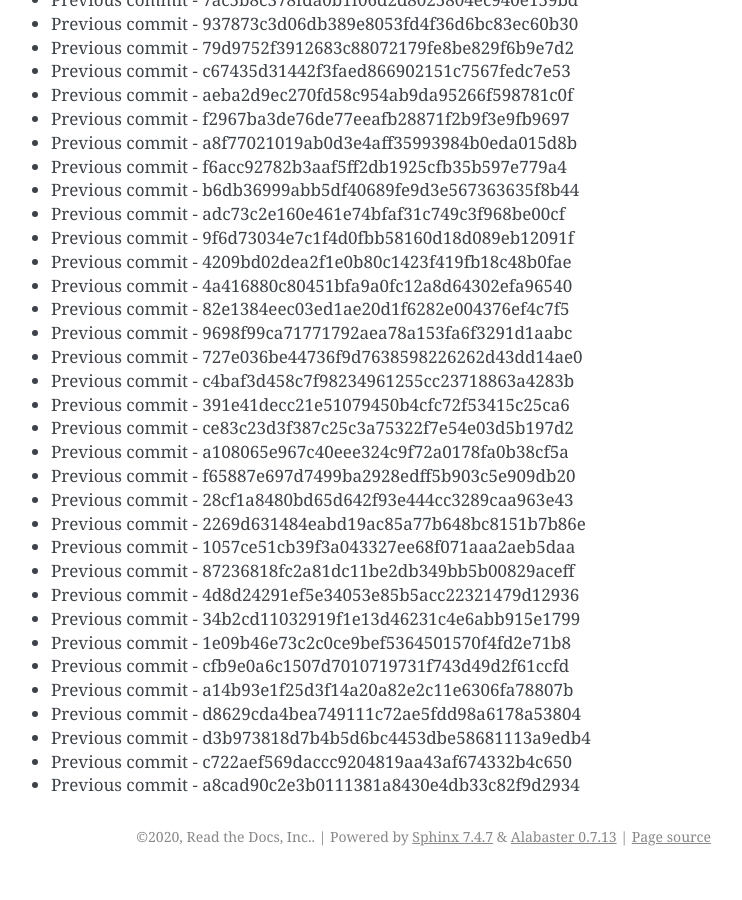
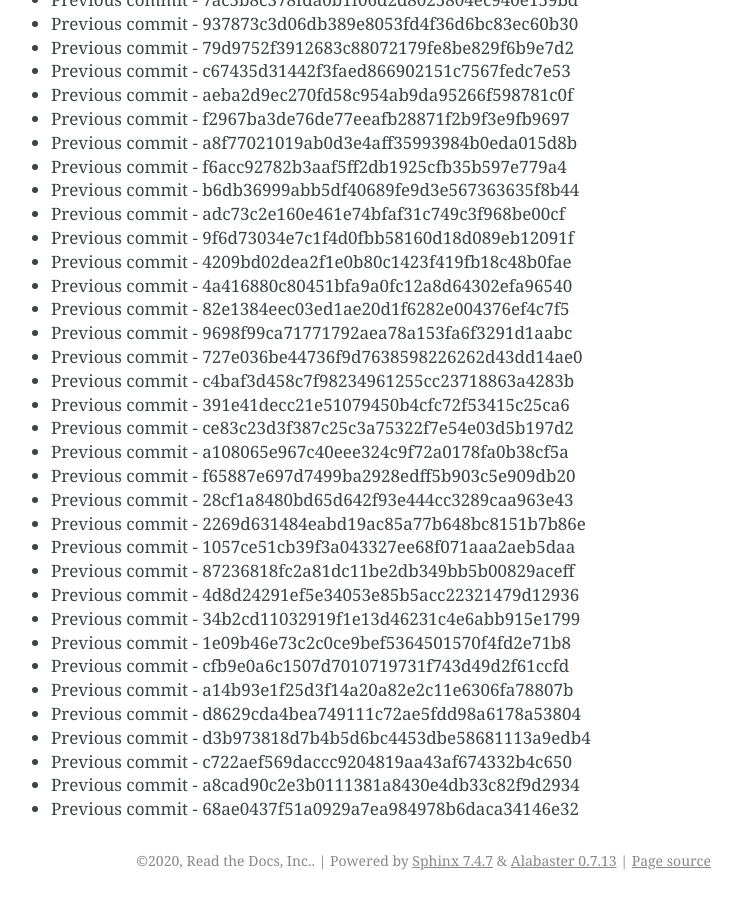
Before and after one commit to readthedocs/rtd-git-stresstest, a Sphinx documentation site: the page built from docs/updates.rst, in a window 1280 px wide and 900 px high, scrolled down 71118 px. Shown: the whole window, without its empty margins (399-1141 px from the left). Built offline with Sphinx 7.4.7, drawn with Linux system fonts in a browser that asks for light colours; before the commit the page ends 71994 px from its top, so only the background shows below that.

Commit message:
Generating commit from previous: 68ae0437f51a0929a7ea984978b6daca34146e32

```diff
--- a/docs/updates.rst
+++ b/docs/updates.rst
@@ -3020,3 +3020,4 @@ It can be tested for any performance characteristics.
 * Previous commit - d3b973818d7b4b5d6bc4453dbe58681113a9edb4
 * Previous commit - c722aef569daccc9204819aa43af674332b4c650
 * Previous commit - a8cad90c2e3b0111381a8430e4db33c82f9d2934
+* Previous commit - 68ae0437f51a0929a7ea984978b6daca34146e32
```
